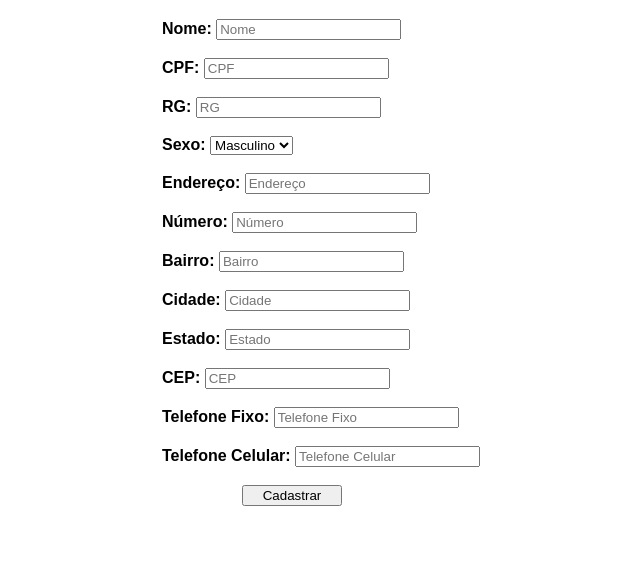
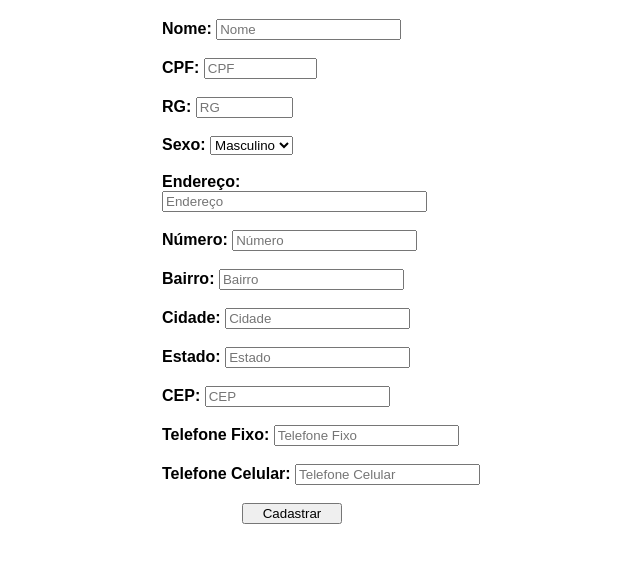
Before and after one commit to Estefanio-santos/Projeto-Individual, a plain HTML site: page index.html in a window 1280 px wide. Shown: the part 61-624 px from the top of the page, without its empty margins (326-966 px from the left). Drawn offline with Linux system fonts and the light colour scheme.

Commit message:
estrutura html modificada

```diff
--- a/index.html
+++ b/index.html
@@ -29,22 +29,34 @@
 <div id="cadastro">
     <h1>Cadastro</h1>
     <form name="form-cadastro" action="#">
-        <b>Nome:</b> <input type="text" placeholder="Nome" id="nome"><br/><br/>
-        <b>CPF:</b> <input type="text" placeholder="CPF" id="cpf"><br/><br/>
-        <b>RG:</b> <input type="text" placeholder="RG" id="rg"><br/><br/>
+        <b>Nome:</b>
+        <input type="text" size="20" minlength="3" maxlength="30" placeholder="Nome" id="nome"><br/><br/>
+        <b>CPF:</b>
+         <input type="text" size="11" maxlength="11" placeholder="CPF" id="cpf"><br/><br/>
+        <b>RG:</b>
+         <input type="text" size="9" maxlength="9" placeholder="RG" id="rg"><br/><br/>
         <b>Sexo:</b>
         <select name="sexo" id="sexo">
             <option value="Masculino">Masculino</option>
             <option value="Feminino">Feminino</option>
         </select><br/><br/>
-        <b>Endereço:</b> <input type="text" placeholder="Endereço" id="endereco"><br/><br/>
-        <b>Número:</b> <input type="number" placeholder="Número" id="numero"><br/><br/>
-        <b>Bairro:</b> <input type="text" placeholder="Bairro" id="bairro"><br/><br/>
-        <b>Cidade:</b> <input type="text" placeholder="Cidade" id="cidade"><br/><br/>
-        <b>Estado:</b> <input type="text" placeholder="Estado" id="estado"><br/><br/>
-        <b>CEP:</b> <input type="number" placeholder="CEP" id="cep"><br/><br/>
-        <b>Telefone Fixo:</b> <input type="tel" placeholder="Telefone Fixo" id="fixo"><br/><br/>
-        <b>Telefone Celular:</b> <input type="tel" placeholder="Telefone Celular" id="cel"><br/><br/>
+        <b>Endereço:</b>
+        <input type="text" size="30" maxlength="80" placeholder="Endereço" id="endereco"><br/><br/>
+        <b>Número:</b>
+         <input type="text" placeholder="Número" id="numero"><br/><br/>
+        <b>Bairro:</b>
+        <input type="text" placeholder="Bairro" id="bairro"><br/><br/>
+        <b>Cidade:</b>
+         <input type="text" placeholder="Cidade" id="cidade"><br/><br/>
+        <b>Estado:</b>
+        <input type="text" placeholder="Estado" id="estado"><br/><br/>
+        <b>CEP:</b>
+         <input type="text" placeholder="CEP" id="cep"><br/><br/>
+        <b>Telefone Fixo:</b>
+
+        <input type="tel" placeholder="Telefone Fixo" id="fixo"><br/><br/>
+        <b>Telefone Celular:</b>
+         <input type="tel" placeholder="Telefone Celular" id="cel"><br/><br/>
         <input type="submit" value="Cadastrar" id="btnCadastrar"  onclick="validar();">
    <!--Todo conteúdo do formulário está estilizado em negrito e itálico.-->
     </form>
```
